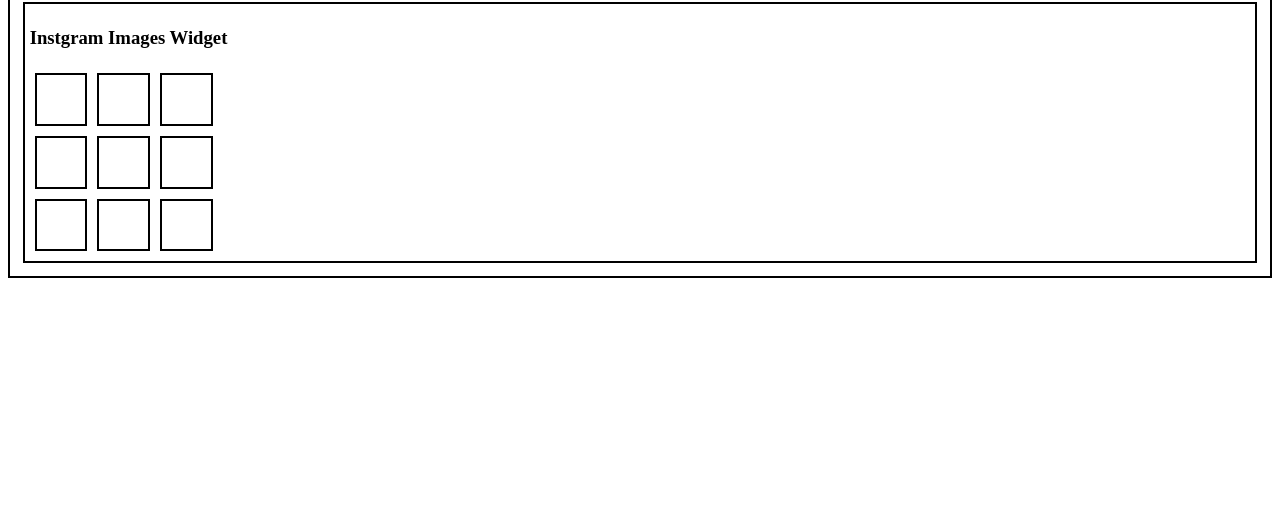
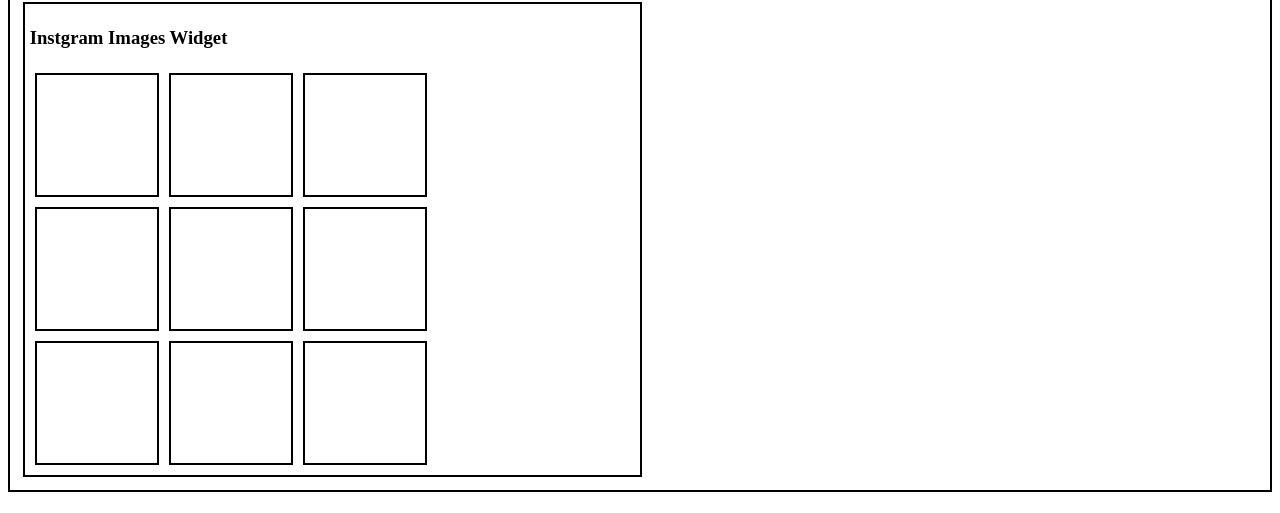
Before and after one commit to evereichmann/planthaus, a React (Create React App) app: page / in a window 1280 px wide. Shown: the part 284-797 px from the top of the page. Built offline with nearby package versions, Linux system fonts and the light colour scheme.

Commit message:
small style changes

```diff
--- a/src/Component/Instagram.js
+++ b/src/Component/Instagram.js
@@ -2,22 +2,22 @@ import React from 'react'
 
 const Instgram = () => {
     return (
-        <div style={{border: "2px solid black", marginTop: "5px", padding: "5px"}}>
+        <div style={{border: "2px solid black", marginTop: "5px", padding: "5px", width: "49%"}}>
             <h3>Instgram Images Widget</h3>
             <div>
-            <div style={{border: "2px solid black", padding: "2%", display: "inline-block", verticalAlign: "middle", margin: "5px"}} ></div>
-            <div style={{border: "2px solid black", padding: "2%", display: "inline-block", verticalAlign: "middle", margin: "5px"}}></div>
-            <div style={{border: "2px solid black", padding: "2%", display: "inline-block", verticalAlign: "middle", margin: "5px"}}></div>
+            <div style={{border: "2px solid black", padding: "60px", display: "inline-block", verticalAlign: "middle", margin: "5px"}} ></div>
+            <div style={{border: "2px solid black", padding: "60px", display: "inline-block", verticalAlign: "middle", margin: "5px"}}></div>
+            <div style={{border: "2px solid black", padding: "60px", display: "inline-block", verticalAlign: "middle", margin: "5px"}}></div>
             </div>
             <div>
-            <div style={{border: "2px solid black", padding: "2%", display: "inline-block", verticalAlign: "middle", margin: "5px"}}></div>
-            <div style={{border: "2px solid black", padding: "2%", display: "inline-block", verticalAlign: "middle", margin: "5px"}}></div>
-            <div style={{border: "2px solid black", padding: "2%", display: "inline-block", verticalAlign: "middle", margin: "5px"}}></div>
+            <div style={{border: "2px solid black", padding: "60px", display: "inline-block", verticalAlign: "middle", margin: "5px"}}></div>
+            <div style={{border: "2px solid black", padding: "60px", display: "inline-block", verticalAlign: "middle", margin: "5px"}}></div>
+            <div style={{border: "2px solid black", padding: "60px", display: "inline-block", verticalAlign: "middle", margin: "5px"}}></div>
             </div>
             <div>
-            <div style={{border: "2px solid black", padding: "2%", display: "inline-block", verticalAlign: "middle", margin: "5px"}}></div>
-            <div style={{border: "2px solid black", padding: "2%", display: "inline-block", verticalAlign: "middle", margin: "5px"}}></div>
-            <div style={{border: "2px solid black", padding: "2%", display: "inline-block", verticalAlign: "middle", margin: "5px"}}></div>
+            <div style={{border: "2px solid black", padding: "60px", display: "inline-block", verticalAlign: "middle", margin: "5px"}}></div>
+            <div style={{border: "2px solid black", padding: "60px", display: "inline-block", verticalAlign: "middle", margin: "5px"}}></div>
+            <div style={{border: "2px solid black", padding: "60px", display: "inline-block", verticalAlign: "middle", margin: "5px"}}></div>
             </div>
         </div>
      );
--- a/src/Component/SocialMedia.js
+++ b/src/Component/SocialMedia.js
@@ -2,7 +2,7 @@ import React from 'react'
 
 const SocialMedia = () => {
     return (
-        <div  style={{border: "2px solid black", marginTop: "5px", padding: "5px"}}>
+        <div  style={{border: "2px solid black", marginTop: "5px", padding: "5px", width: "49%"}}>
             <h3>Social Media Links</h3>
         </div>
      );
```
